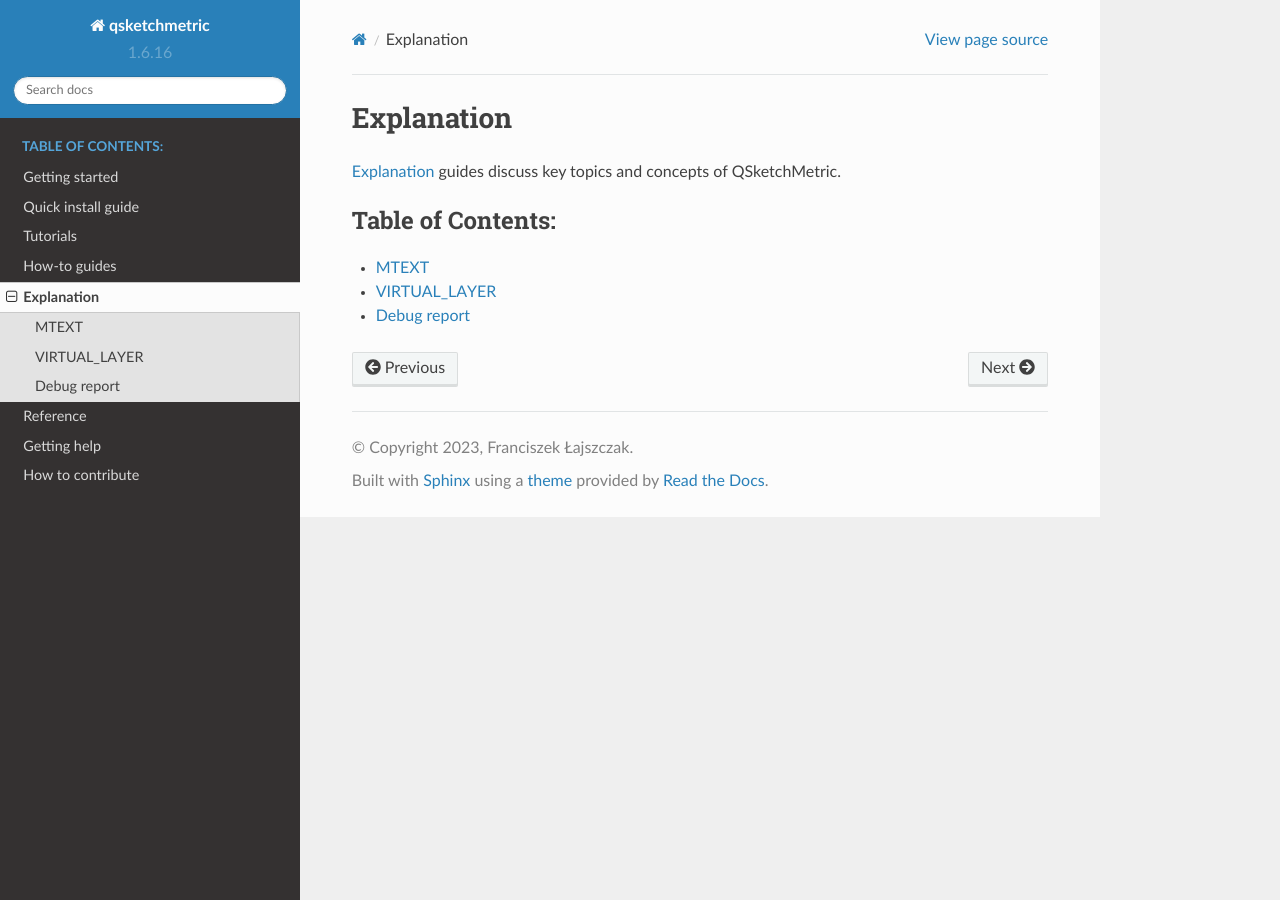
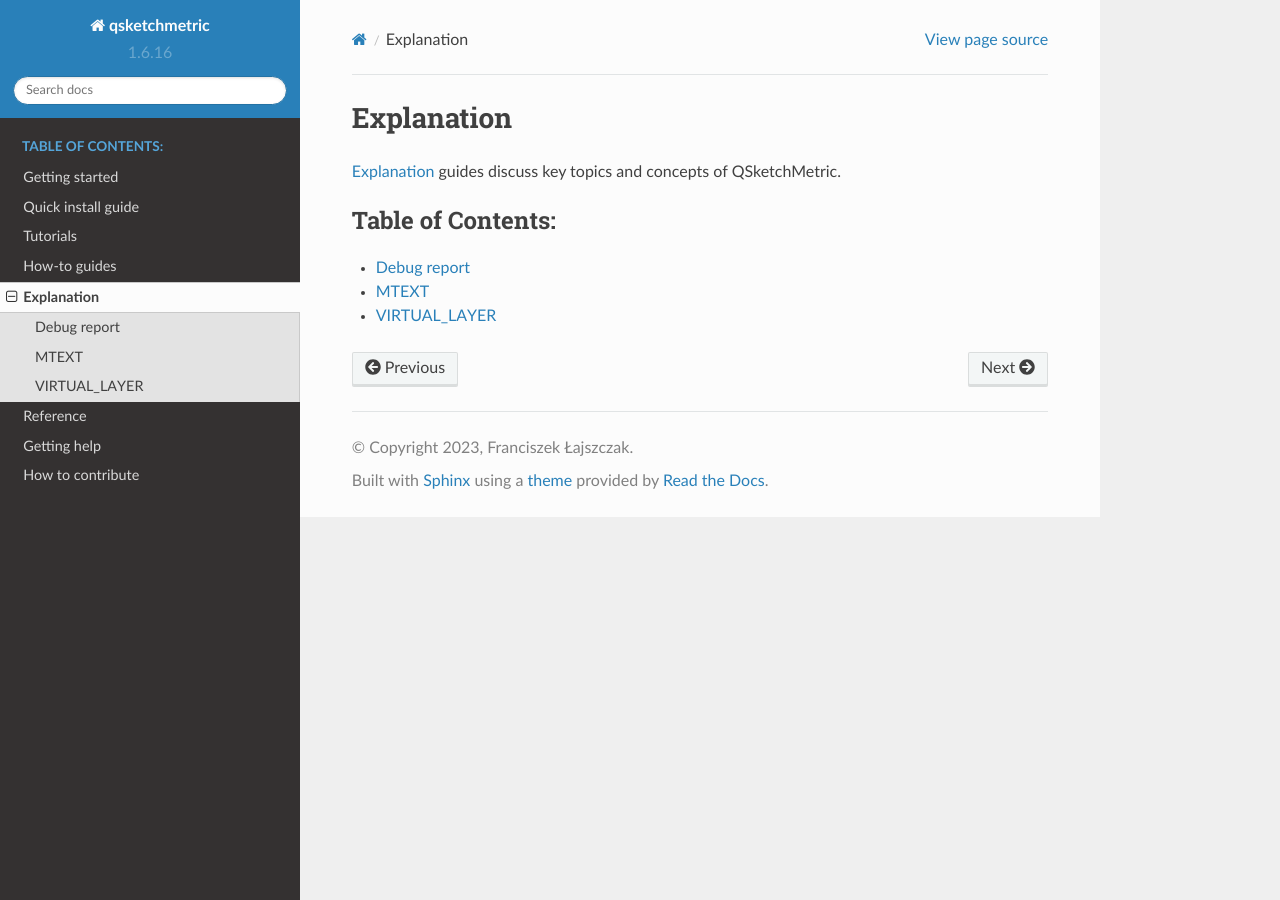
Before and after one commit to MadScrewdriver/qsketchmetric, a Sphinx documentation site: the page built from docs/explanation/index.rst, in a window 1280 px wide. Built offline with Sphinx 7.4.7 and the Read the Docs theme 2.0.0, drawn with Linux system fonts in a browser that asks for light colours; formulas are drawn with MathJax 3.

```diff
--- a/docs/explanation/index.rst
+++ b/docs/explanation/index.rst
@@ -9,6 +9,6 @@ Explanation
    :maxdepth: 1
    :caption: Table of Contents:
 
+   Debug report
    Mtext
    Virtual layer
-   Debug report
```
